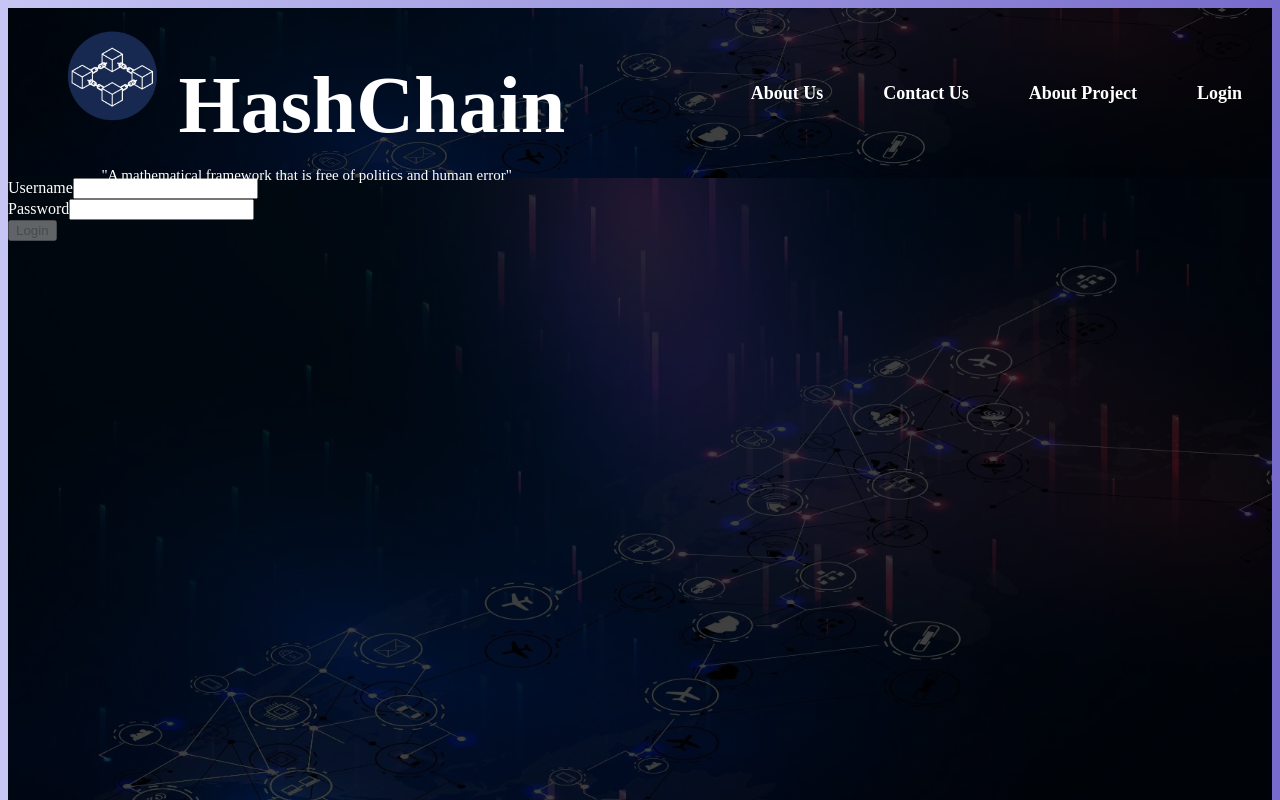
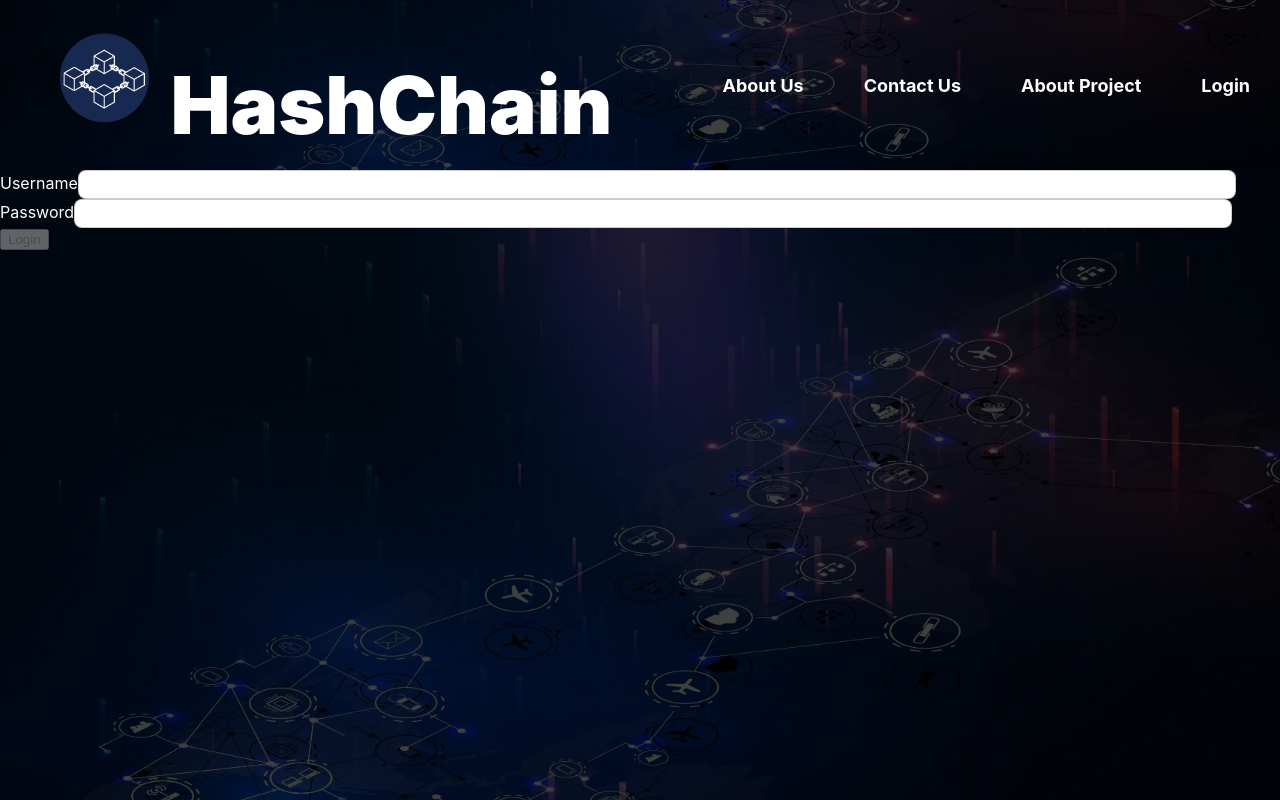
Before and after one commit to CosmoProgrammer/HashChain, a React (Create React App) app in the folder main_app/: page / in a window 1280 px wide. Shown: the top 800 px of the page. Built offline with nearby package versions, Linux system fonts and the light colour scheme.

Commit message:
bug fixed:))

```diff
--- a/main_app/src/App.css
+++ b/main_app/src/App.css
@@ -1,5 +1,23 @@
-.App {
-  text-align: center;
+@font-face {
+  font-family: newfont1;
+  src: url(../src/styles/Helvetica.ttf);
+}
+
+
+.app {
+  font-family: newfont1;
+  font-size: 20px;
+  display: flex;
+  align-items: center;
+  justify-content: center;
+  flex-direction: column;
+  gap: 20px;
+  height: 100vh;
+  font-family: Cambria, Cochin, Georgia, Times, "Times New Roman", serif;
+  background-image: url(../src/styles/bgpic.webp);
+  background-position: center;
+  background-size: cover;
+  font-family: newfont1;
 }
 
 .App-logo {
--- a/main_app/src/styles/style.css
+++ b/main_app/src/styles/style.css
@@ -1,8 +1,83 @@
-@import url('https://fonts.googleapis.com/css2?family=M+PLUS+Rounded+1c:wght@500&display=swap');
+input[type="text"],
+input[type="password"] {
+  width: 90%;
+  height: 25px;
+  border: 1px solid rgba(0, 0, 0, 0.2);
+  border-radius: 8px;
+  align-items: center;
+  position: relative;
+  text-align: center;
+}
 
+input[type="submit"] {
+  margin-top: 10px;
+  cursor: pointer;
+  font-size: 20px;
+  border: 1px solid #000000;
+  color: rgb(0, 0, 0);
+  padding: 10px 20px;
+  border-radius: 8px;
+  font-family: newfont1;
+  position: relative;
+}
 
+input[type="submit"]:hover {
+  background-color: rgb(0, 0, 0);
+  color: rgb(255, 255, 255);
+  border: rgb(0, 0, 0);
+  font-family: newfont1;
+  position: relative;
+}
 
+.button-container {
+  display: flex;
+  justify-content: center;
+  width: auto;
+  height: auto;
+  border-radius: 8px;
+}
 
+.login-form {
+  background-color: rgb(119, 119, 119);
+  padding: 2rem;
+  box-shadow: 0 4px 8px 0 rgba(255, 255, 255, 0.2), 0 6px 20px 0 rgba(255, 255, 255, 0.19);
+  border-radius: 8px;
+  width: 40%;
+  height: 50%;
+  align-items: center;
+}
+
+.list-container {
+  display: flex;
+}
+
+.error {
+  color: red;
+  font-size: 12px;
+}
+
+.title {
+  font-size: 40px;
+  margin-bottom: 20px;
+  text-align: center;
+}
+
+.input-container {
+  display: flex;
+  flex-direction: column;
+  gap: 8px;
+  margin: 10px;
+}
 body {
-	background: linear-gradient(90deg, #C7C5F4, #776BCC);
+  margin: 0;
+  font-family: -apple-system, BlinkMacSystemFont, 'Segoe UI', 'Roboto', 'Oxygen',
+    'Ubuntu', 'Cantarell', 'Fira Sans', 'Droid Sans', 'Helvetica Neue',
+    sans-serif;
+  -webkit-font-smoothing: antialiased;
+  -moz-osx-font-smoothing: grayscale;
+
 }
+code {
+  font-family: source-code-pro, Menlo, Monaco, Consolas, 'Courier New',
+    monospace;
+}
```
